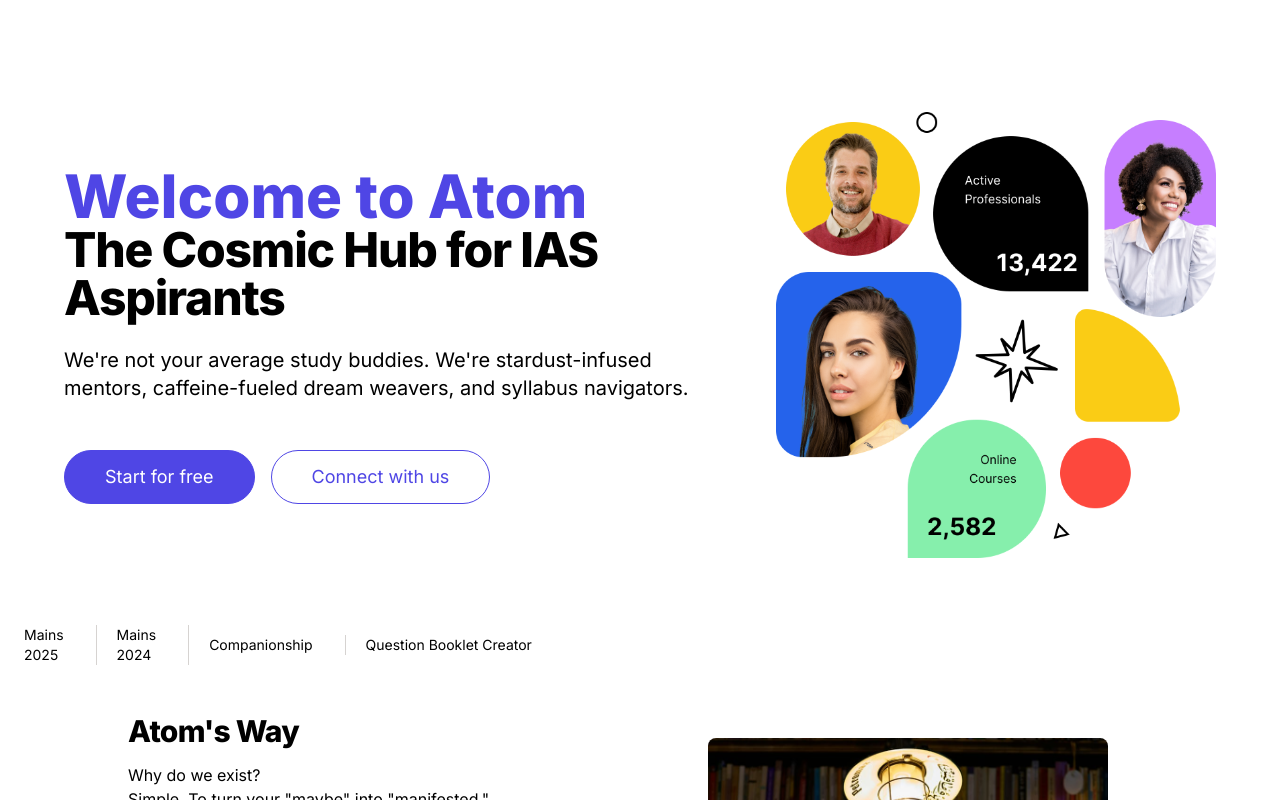
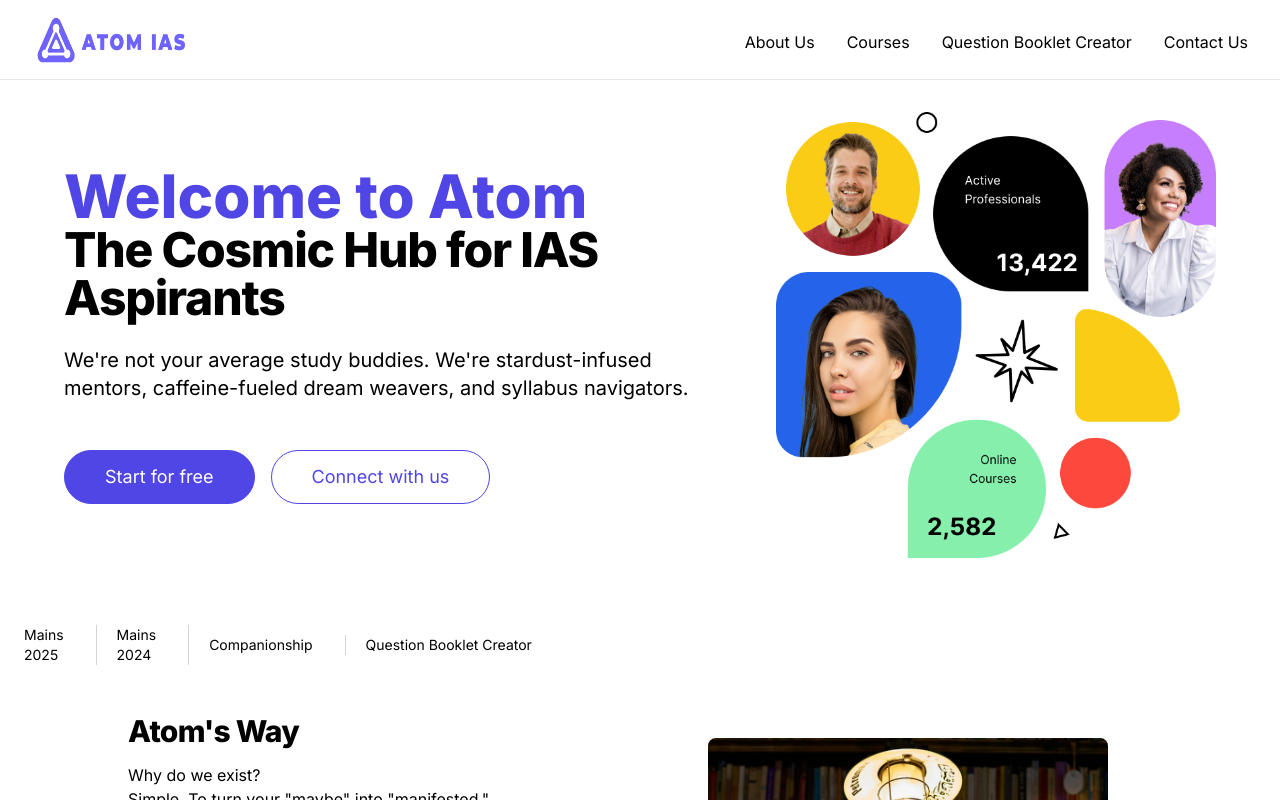
Before and after one commit to AjithCodeCraft/ATOM-WEBSITE-MAIN, a Next.js app: page / in a window 1280 px wide. Shown: the top 800 px of the page. Built offline with nearby package versions, Linux system fonts and the light colour scheme.

Commit message:
testing 4

```diff
--- a/src/app/page.js
+++ b/src/app/page.js
@@ -23,7 +23,7 @@ export default function Home() {
         {/* <link rel="icon" href="/Atom-logo-only.png" type="image/png" /> */}
         <title>{metadata.title}</title>
       </Head>
-      {/* <Header /> */}
+      <Header />
       <section className="bg-white dark:bg-gray-900 pt-10 lg:pt-12">
         <div className="max-w-screen-xl px-8 lg:px-16 pt-12 pb-4 mx-auto lg:grid lg:grid-cols-12 lg:py-16 lg:pt-22">
           {/* Left column with text content */}
@@ -31,7 +31,7 @@ export default function Home() {
             <h1 className="text-indigo-600 dark:text-indigo-400 text-3xl font-extrabold md:text-4xl lg:text-5xl xl:text-6xl">
               Welcome to Atom
             </h1>
-            <h2 className="max-w-2xl mb-6 text-4xl font-extrabold tracking-tight md:text-5xl xl:text-5xl dark:text-white">
+            <h2 className="max-w-2xl mb-6 text-4xl font-extrabold tracking-tight md:text-5xl xl:text-5xl dark:text-black">
               The Cosmic Hub for IAS Aspirants
             </h2>
             <p className="max-w-2xl mb-6 text-black dark:text-gray-300 text-lg font-normal lg:text-xl">
```
